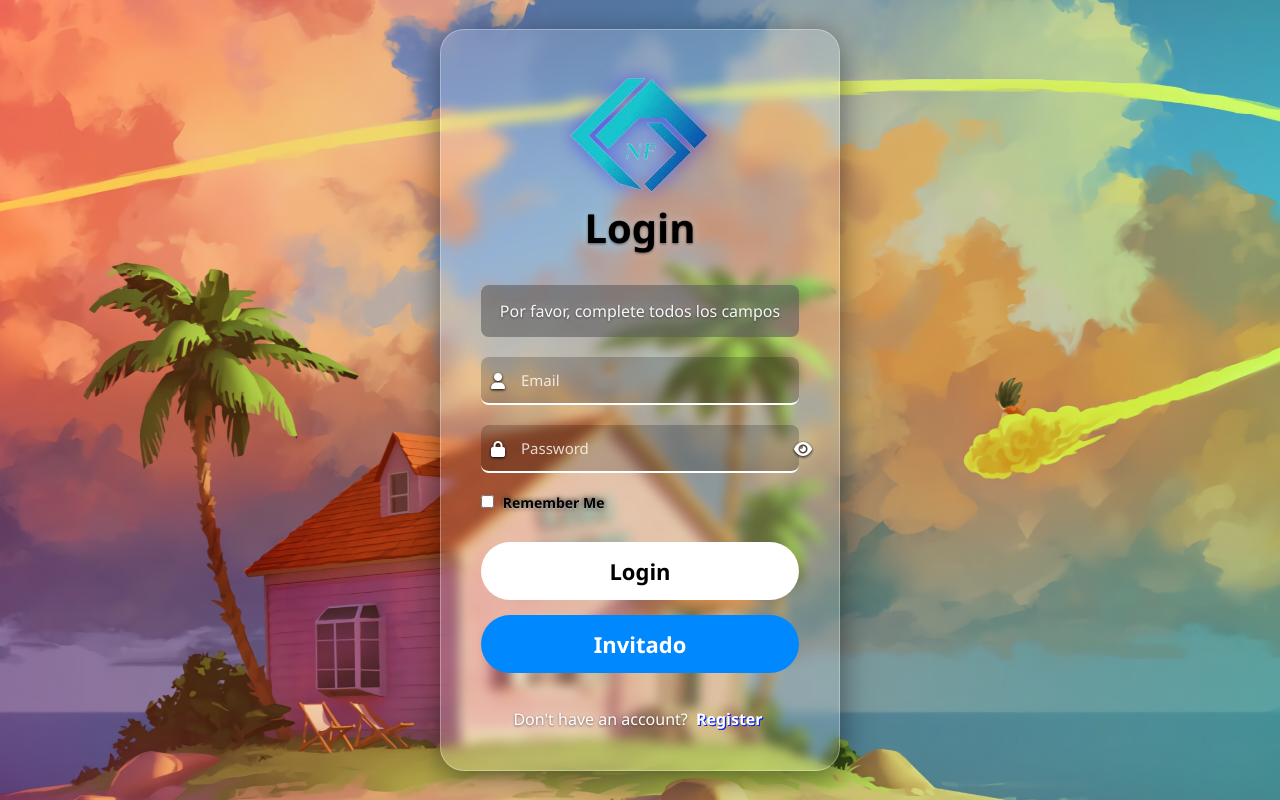
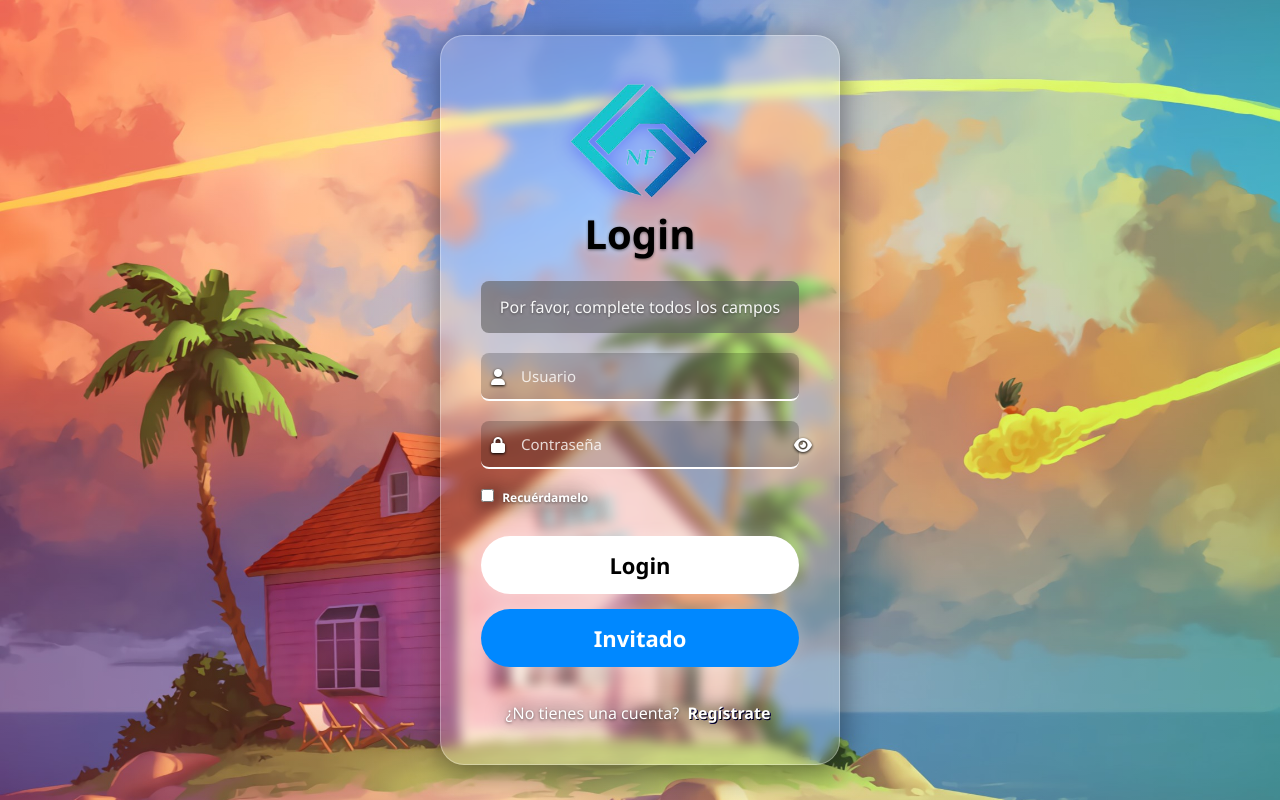
Before and after one commit to Usuario1107/NuevaFila, a plain HTML site: page index.html in a window 1280 px wide. Both pictures are taken after a click on the button "Login". Drawn offline with Linux system fonts and the light colour scheme.

Commit message:
verion 5

```diff
--- a/css/login.css
+++ b/css/login.css
@@ -5,24 +5,40 @@
     box-sizing: border-box;
     font-family: 'Segoe UI', Tahoma, Geneva, Verdana, sans-serif;
 }
-
-/* Estilo del cuerpo de la página con gradiente y fondo */
 body {
-    /* Fondo con gradiente semitransparente sobre imagen */
     background:
         linear-gradient(90deg,
-        rgba(255,0,0,0.2) 0%,     /* Rojo semitransparente al inicio */
-        rgba(0,255,0,0.2) 100%),  /* Verde semitransparente al final */
+            rgba(255, 0, 0, 0.2) 0%,
+            rgba(255, 255, 255, 0.1) 50%,
+            rgba(0, 255, 0, 0.2) 100%
+        ),
         url('../imgs/fondo_login2.jpg') center/cover no-repeat;
 
-    /* Ocupar toda la altura de la ventana */
-    height: 100vh;
+    min-height: 100vh;
+    height: auto;
 
-    /* Centrar el contenido vertical y horizontalmente */
     display: flex;
     justify-content: center;
     align-items: center;
+
+    padding: 20px; /* 🟢 Agregado para evitar que el contenido pegue al borde al hacer scroll */
+
 }
+
+/* 🌟 Truco para que se adapte si no cabe */
+@media (min-height: 700px) {
+    body {
+        align-items: center;  /* Centrado vertical solo si hay espacio */
+    }
+}
+
+@media (max-height: 699px) {
+    body {
+        align-items: flex-start; /* Si la pantalla es baja, alinea arriba y permite scroll */
+    }
+}
+
+
 
 /* Contenedor principal con efecto de vidrio (glassmorphism) */
 .login-container {
@@ -65,7 +81,7 @@ body {
 h1 {
     font-size: 2.5rem;
     color: #000;
-    margin-bottom: 10px;
+    margin-bottom: 0px;
     font-weight: 700;
 }
 
@@ -74,7 +90,7 @@ h1 {
     width: 150px;
     height: auto; /* Mantiene la proporción de la imagen */
     margin-bottom: 0px;
-    filter: drop-shadow(0 0 10px rgba(0, 0, 255, 0.5));
+    filter: drop-shadow(0 0 10px rgba(0, 0, 255, 0.4));
     position: relative;
 }
 
@@ -138,7 +154,6 @@ input::placeholder {
     font-size: 15px; /* Tamaño un poco menor */
 }
 
-/* Botón para mostrar/ocultar contraseña */
 /* Botón de mostrar/ocultar contraseña */
 .password-toggle {
     position: absolute;
@@ -157,8 +172,8 @@ input::placeholder {
     justify-content: space-between;
     align-items: center;
     margin-bottom: 30px;
-    font-size: 14px;
-     text-shadow: 0 1px 3px black; /* Sombra para contraste */
+    font-size: 12px;
+    filter: drop-shadow(0 0 10px rgba(0, 0, 0, 0.9));
 }
 
 /* Espacio entre checkbox y su etiqueta */
@@ -166,33 +181,26 @@ input::placeholder {
     margin-right: 5px;
 }
 
-/* --- Añade esto al final de tu CSS --- */
-
 /* --- Añade esto al CSS --- */
 .remember-me label {
-    color: #000000; /* Azul claro */
-    text-shadow:
-        0 1px 2px rgba(255, 255, 255, 0.5), /* Sombra suave */
-        0 0 5px rgba(0, 0, 0, 0.9); /* Brillo azul */
+    color: #ffffff; /* Azul claro */
     font-weight: 600;
     cursor: pointer;
     transition: all 0.3s;
 }
 
 .remember-me label:hover {
-    color: #ffc8a8; /* Azul más claro al pasar el mouse */
-    text-shadow:
-        0 1px 3px rgba(0, 0, 0, 0.7),
-        0 0 10px rgba(0, 0, 0, 0.7);
+    color: black; /* Azul más claro al pasar el mouse */
+
 }
 
 
 .forgot-password {
     display: none; /* Oculta inicialmente */
     color: white; /* Rojo suave para alerta */
-    text-shadow: 0 1px 3px rgb(0, 0, 0);
+    filter: drop-shadow(0 0 10px rgba(0, 0, 0, 0.9));
     text-decoration: none;
-    font-size: 15px;
+    font-size: 12px;
     /*
     margin-top: 10px; /* Espacio si aparece debajo */
 }
@@ -224,6 +232,7 @@ input::placeholder {
     background-color: white;
     color: black;
     font-size: 22px;
+    filter: drop-shadow(0 0 10px rgba(255, 255, 255, 0.3));
 }
 
 /* Efecto hover para el botón de login */
@@ -238,6 +247,7 @@ input::placeholder {
     background-color: #0088ff;
     color: white;
     font-size: 22px;
+    filter: drop-shadow(0 0 10px rgba(255, 255, 255, 0.3));
 }
 
 /* Efecto hover para el botón de invitado */
@@ -251,6 +261,7 @@ input::placeholder {
     margin-top: 20px;
     font-size: 16px;
     color: rgb(255, 255, 255);
+    filter: drop-shadow(0 0 10px rgba(0, 0, 0, 0.9));
 }
 
 /* Enlace para registro */
@@ -260,7 +271,7 @@ input::placeholder {
     font-weight: 600;
     /* === CONTORNO NEGRO === */
     text-shadow:
-        1px 1px 0 #002aff,1px 1px 0 #1900ff; /* Contorno negro de 1px */
+        1px 1px 0 #000000,1px 1px 0 #1900ff; /* Contorno negro de 1px */
     padding: 2px 4px; /* Espacio adicional para mejor legibilidad */
 }
 
--- a/index.html
+++ b/index.html
@@ -22,7 +22,7 @@
         <!-- Mensaje de autenticación (oculto inicialmente) -->
         <div class="auth-message" id="auth-message">
             La autenticación  no está disponible.
-            Por favor, ingresa como invitado.
+            Por favor, ingresa como Invitado.
         </div>
 
         <!-- Formulario de inicio de sesión -->
@@ -30,13 +30,13 @@
             <!-- Campo de entrada para email -->
             <div class="input-group">
                 <i class="fas fa-user"></i>
-                <input type="email" placeholder="Email" id="email" required>
+                <input type="email" placeholder="Usuario" id="email" required>
             </div>
 
             <!-- Campo de entrada para contraseña -->
             <div class="input-group">
                 <i class="fas fa-lock"></i>
-                <input type="password" placeholder="Password" id="password" required>
+                <input type="password" placeholder="Contraseña" id="password" required>
                 <div class="password-toggle">
                     <i class="fas fa-eye"></i>
                 </div>
@@ -46,7 +46,7 @@
             <div class="remember-forgot">
                 <div class="remember-me">
                     <input type="checkbox" id="remember">
-                    <label for="remember">Remember Me</label>
+                    <label for="remember">Recuérdamelo</label>
                 </div>
                 <a href="#" class="forgot-password">Has Olvidado la contraseña?</a>
             </div>
@@ -59,13 +59,13 @@
 
             <!-- Enlace para registrarse -->
             <div class="register-link">
-                Don't have an account? <a href="#">Register</a>
+                ¿No tienes una cuenta?<a href="#"> Regístrate</a>
             </div>
         </form>
     </div>
 <!-- Script para la funcionalidad del login -->
 <script>
-    // ===== ELEMENTOS DEL DOM =====
+    // === REFERENCIAS A ELEMENTOS DEL DOM ===
     const loginButton = document.getElementById('login-button');
     const guestButton = document.getElementById('guest-button');
     const authMessage = document.getElementById('auth-message');
@@ -74,83 +74,81 @@
     const rememberCheckbox = document.getElementById('remember');
     const forgotPasswordLink = document.querySelector('.forgot-password');
     const loginForm = document.getElementById('login-form');
+    const passwordToggle = document.querySelector('.password-toggle');
 
-    // ===== MOSTRAR/OCULTAR CONTRASEÑA =====
-    document.querySelector('.password-toggle').addEventListener('click', function() {
-        const passwordInput = this.previousElementSibling;
-        const icon = this.querySelector('i');
+    // === FUNCIONES ===
 
-        passwordInput.type = passwordInput.type === 'password' ? 'text' : 'password';
-        icon.classList.toggle('fa-eye');
-        icon.classList.toggle('fa-eye-slash');
+    // Mostrar/ocultar contraseña
+    passwordToggle.addEventListener('click', () => {
+        const icon = passwordToggle.querySelector('i');
+        const isPassword = passwordInput.type === 'password';
+        passwordInput.type = isPassword ? 'text' : 'password';
+        icon.classList.toggle('fa-eye', !isPassword);
+        icon.classList.toggle('fa-eye-slash', isPassword);
     });
 
-    // ===== VALIDACIÓN DE CAMPOS =====
-    function validateFields() {
-        if (!emailInput.value || !passwordInput.value) {
-            authMessage.textContent = 'Por favor, complete todos los campos';
-            authMessage.style.display = 'block';
-            forgotPasswordLink.style.display = 'none'; // Ocultar en caso de campos vacíos
-            return false;
+    // Validación de campos obligatorios
+    const validateFields = () => {
+        const empty = !emailInput.value || !passwordInput.value;
+        authMessage.textContent = empty ? 'Por favor, complete todos los campos' : '';
+        authMessage.style.display = empty ? 'block' : 'none';
+        forgotPasswordLink.style.display = 'none';
+        return !empty;
+    };
+
+    // Mostrar mensaje personalizado y efecto visual
+    const showAuthUnavailable = () => {
+        authMessage.textContent = 'La autenticación no está disponible. Por favor, ingresa como invitado.';
+        authMessage.style.display = 'block';
+        forgotPasswordLink.style.display = 'block';
+
+        if (rememberCheckbox.checked) {
+            const label = document.querySelector('.remember-me label');
+            label.style.color = 'black';
+            label.style.textShadow = '0 0 8px rgba(0, 180, 255, 0.6)';
         }
-        return true;
-    }
+    };
 
-    // ===== BOTÓN LOGIN =====
-    loginButton.addEventListener('click', function() {
-        // Resetear mensajes previos
+    // === EVENTOS ===
+
+    // Botón de login
+    loginButton.addEventListener('click', () => {
         authMessage.style.display = 'none';
         forgotPasswordLink.style.display = 'none';
-
-        if (!validateFields()) return;
-
-        // Simular autenticación fallida (esto sería tu lógica real)
-        const authSuccess = false; // Cambiar a true para simular éxito
-
-        if (!authSuccess) {
-            authMessage.textContent = 'La autenticación  no está disponible. Por favor, ingresa como invitado.';
-            authMessage.style.display = 'block';
-            forgotPasswordLink.style.display = 'block';
-
-            if (rememberCheckbox.checked) {
-                document.querySelector('.remember-me label').style.color = '#00b4ff';
-                document.querySelector('.remember-me label').style.textShadow = '0 0 8px rgba(0, 180, 255, 0.6)';
-            }
-        } else {
-            // Redirección en caso de éxito
-            window.location.href = 'inicio.html';
-        }
+        if (validateFields()) showAuthUnavailable();
     });
 
-    // ===== BOTÓN INVITADO =====
-    guestButton.addEventListener('click', function() {
-        const username = emailInput.value || 'Invitado';
+    // Botón de invitado
+    guestButton.addEventListener('click', () => {
+        const username = emailInput.value.trim() || 'Invitado';
         localStorage.setItem('guestUsername', username);
         window.location.href = 'inicio.html';
     });
 
-    // ===== PREVENIR ENVÍO DE FORMULARIO =====
-    loginForm.addEventListener('submit', function(e) {
+    // Prevenir envío por submit tradicional
+    loginForm.addEventListener('submit', e => {
         e.preventDefault();
         loginButton.click();
     });
 
-    // ===== RECORDAR USUARIO =====
-    rememberCheckbox.addEventListener('change', function() {
+    // Checkbox recordar usuario
+    rememberCheckbox.addEventListener('change', () => {
         const label = document.querySelector('.remember-me label');
-        if (this.checked) {
-            label.style.color = '#00b4ff';
-            label.style.textShadow = '0 0 8px rgba(0, 180, 255, 0.6)';
+        if (rememberCheckbox.checked) {
+            label.style.color = 'black';
+            label.style.textShadow = '0 0 8px rgba(0, 0, 0, 0.6)';
         } else {
             label.style.color = '';
             label.style.textShadow = '';
         }
     });
 
-    // ===== INICIALIZACIÓN =====
-    // Ocultar elementos al cargar
-    authMessage.style.display = 'none';
-    forgotPasswordLink.style.display = 'none';
+    // Inicialización: ocultar mensajes al cargar
+    window.addEventListener('DOMContentLoaded', () => {
+        authMessage.style.display = 'none';
+        forgotPasswordLink.style.display = 'none';
+    });
 </script>
+
 </body>
 </html>
```
Also changed, not shown: js/calcular.js (+0 -19 lines).
